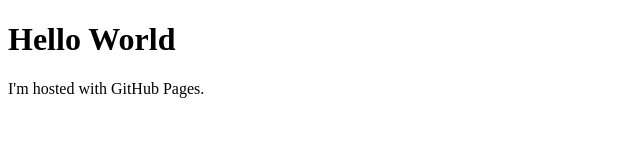
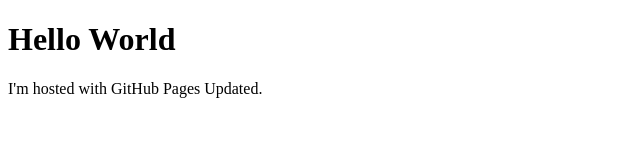
Before and after one commit to kahootali/port, a plain HTML site: page index.html in a window 1280 px wide. Shown: the full height of the page, 0-640 px from the left. Drawn offline with Linux system fonts and the light colour scheme.

Commit message:
checkin inside feature branch

```diff
--- a/index.html
+++ b/index.html
@@ -2,6 +2,6 @@
 <html>
 <body>
 <h1>Hello World</h1>
-<p>I'm hosted with GitHub Pages.</p>
+<p>I'm hosted with GitHub Pages Updated.</p>
 </body>
 </html>
```
